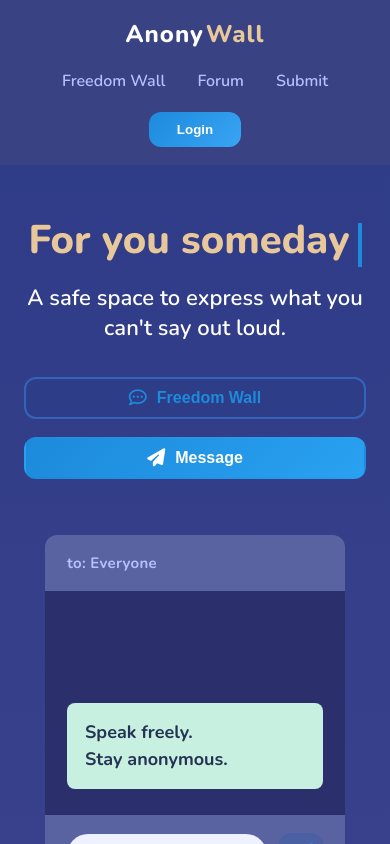
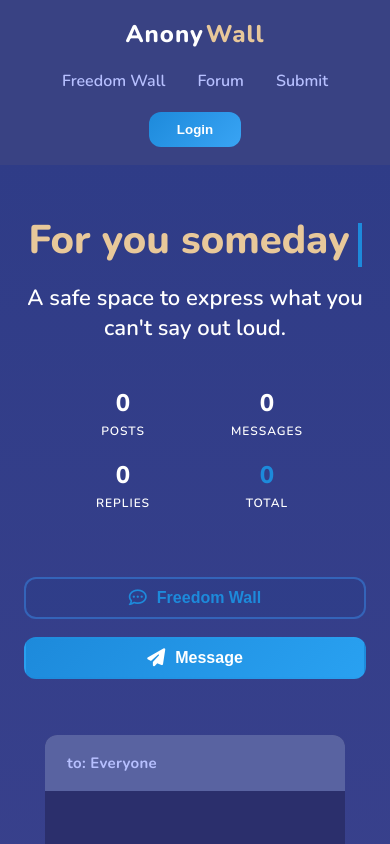
Before and after one commit to SoftEng2025/The-Anonymous-Wall, a React (Vite) app: page / in a window 390 px wide. Shown: the top 844 px of the page. Built offline with nearby package versions, Linux system fonts and the light colour scheme; no server answers; the database is empty.

Commit message:
Add message counter in  home page

```diff
--- /dev/null
+++ b/src/components/Stats.css
@@ -0,0 +1,61 @@
+.stats-container {
+    display: flex;
+    justify-content: center;
+    gap: 40px;
+    margin-top: 40px;
+    padding: 20px;
+    flex-wrap: wrap;
+}
+
+.stat-item {
+    display: flex;
+    flex-direction: column;
+    align-items: center;
+    gap: 8px;
+    min-width: 120px;
+}
+
+.stat-number {
+    font-size: 32px;
+    font-weight: 800;
+    line-height: 1;
+}
+
+.stat-label {
+    font-size: 14px;
+    font-weight: 600;
+    text-transform: uppercase;
+    letter-spacing: 1px;
+    color: var(--text-light);
+}
+
+.stat-item.mint .stat-number {
+    color: var(--accent-mint);
+}
+
+.stat-item.peach .stat-number {
+    color: var(--accent-peach);
+}
+
+.stat-item.coral .stat-number {
+    color: var(--accent-coral);
+}
+
+.stat-item.blue .stat-number {
+    color: var(--accent-blue);
+}
+
+@media (max-width: 600px) {
+    .stats-container {
+        gap: 24px;
+        margin-top: 24px;
+    }
+
+    .stat-number {
+        font-size: 24px;
+    }
+
+    .stat-label {
+        font-size: 12px;
+    }
+}
--- /dev/null
+++ b/src/components/Stats.jsx
@@ -0,0 +1,32 @@
+import React from 'react';
+import { useStats } from '../hooks/useStats';
+import './Stats.css';
+
+export default function Stats() {
+    const { postCount, messageCount, replyCount, totalCount, loading } = useStats();
+
+    if (loading) {
+        return <div className="stats-container" aria-busy="true">Loading stats...</div>;
+    }
+
+    return (
+        <div className="stats-container" aria-label="Community Statistics">
+            <div className="stat-item mint">
+                <span className="stat-number">{postCount}</span>
+                <span className="stat-label">Posts</span>
+            </div>
+            <div className="stat-item peach">
+                <span className="stat-number">{messageCount}</span>
+                <span className="stat-label">Messages</span>
+            </div>
+            <div className="stat-item coral">
+                <span className="stat-number">{replyCount}</span>
+                <span className="stat-label">Replies</span>
+            </div>
+            <div className="stat-item blue">
+                <span className="stat-number">{totalCount}</span>
+                <span className="stat-label">Total</span>
+            </div>
+        </div>
+    );
+}
--- /dev/null
+++ b/src/hooks/useStats.js
@@ -0,0 +1,62 @@
+import { useState, useEffect } from 'react';
+import { collection, collectionGroup, onSnapshot, query } from 'firebase/firestore';
+import { db } from '../backend/config/firebase';
+
+export const useStats = () => {
+    const [stats, setStats] = useState({
+        postCount: 0,
+        messageCount: 0,
+        replyCount: 0,
+        totalCount: 0,
+        loading: true
+    });
+
+    useEffect(() => {
+        const postsQuery = query(collection(db, 'posts'));
+        const messagesQuery = query(collection(db, 'messages'));
+        const repliesQuery = query(collectionGroup(db, 'replies'));
+
+        let postCount = 0;
+        let messageCount = 0;
+        let replyCount = 0;
+
+        const updateStats = () => {
+            setStats({
+                postCount,
+                messageCount,
+                replyCount,
+                totalCount: postCount + messageCount + replyCount,
+                loading: false
+            });
+        };
+
+        const unsubscribePosts = onSnapshot(postsQuery, (snapshot) => {
+            postCount = snapshot.size;
+            updateStats();
+        }, (error) => {
+            console.error("Error listening to posts:", error);
+        });
+
+        const unsubscribeMessages = onSnapshot(messagesQuery, (snapshot) => {
+            messageCount = snapshot.size;
+            updateStats();
+        }, (error) => {
+            console.error("Error listening to messages:", error);
+        });
+
+        const unsubscribeReplies = onSnapshot(repliesQuery, (snapshot) => {
+            replyCount = snapshot.size;
+            updateStats();
+        }, (error) => {
+            console.error("Error listening to replies:", error);
+        });
+
+        return () => {
+            unsubscribePosts();
+            unsubscribeMessages();
+            unsubscribeReplies();
+        };
+    }, []);
+
+    return stats;
+};
--- a/src/pages/Browse.css
+++ b/src/pages/Browse.css
@@ -1,7 +1,6 @@
 .browse-container {
     width: 100%;
     max-width: 1200px;
-    padding: 2rem;
     display: flex;
     flex-direction: column;
     gap: 3rem;
--- a/src/pages/Forum.css
+++ b/src/pages/Forum.css
@@ -1,5 +1,4 @@
 .forum-page {
-    padding: 2rem;
     max-width: 1200px;
     margin: 0 auto;
     color: white;
@@ -415,7 +414,9 @@
     border-radius: 6px;
     cursor: pointer;
     font-weight: 600;
-    font-size: 0.75rem;
+    display: flex;
+    align-items: center;
+    gap: 0.5rem;
     padding: 0.3rem 0.7rem;
     border-radius: 12px;
     font-weight: 700;
@@ -424,193 +425,3 @@
     align-items: center;
     gap: 0.4rem;
 }
-
-.board-badge i {
-    font-size: 0.85rem;
-}
-
-.post-title {
-    font-size: 1.4rem;
-    font-weight: 700;
-    margin-bottom: 0.5rem;
-    color: white;
-}
-
-.post-content {
-    color: rgba(255, 255, 255, 0.7);
-    line-height: 1.5;
-    margin-bottom: 1.5rem;
-    font-size: 0.95rem;
-}
-
-.post-actions {
-    display: flex;
-    gap: 1.5rem;
-    color: white;
-}
-
-.action-btn {
-    display: flex;
-    align-items: center;
-    gap: 0.5rem;
-    background: none;
-    border: none;
-    color: white;
-    cursor: pointer;
-    font-size: 1rem;
-    padding: 0;
-    opacity: 0.8;
-    transition: opacity 0.2s;
-}
-
-.action-btn:hover {
-    opacity: 1;
-}
-
-.action-btn i {
-    font-size: 1.2rem;
-}
-
-/* Modal Styles */
-.modal-overlay {
-    position: fixed;
-    top: 0;
-    left: 0;
-    right: 0;
-    bottom: 0;
-    background: rgba(0, 0, 0, 0.7);
-    display: flex;
-    justify-content: center;
-    align-items: center;
-    z-index: 1000;
-    backdrop-filter: blur(5px);
-}
-
-.modal-content {
-    background: #3b4275;
-    padding: 2rem;
-    border-radius: 12px;
-    width: 100%;
-    max-width: 500px;
-    box-shadow: 0 10px 25px rgba(0, 0, 0, 0.3);
-    color: white;
-    margin-bottom: 2rem;
-}
-
-.modal-header {
-    margin-bottom: 1.5rem;
-}
-
-.modal-title {
-    font-size: 1.5rem;
-    font-weight: 700;
-    margin: 0;
-}
-
-.modal-body {
-    display: flex;
-    flex-direction: column;
-    gap: 1rem;
-}
-
-.modal-input,
-.modal-textarea {
-    width: 100%;
-    padding: 1rem;
-    border-radius: 8px;
-    border: none;
-    background: white;
-    font-family: inherit;
-    font-size: 1rem;
-    box-sizing: border-box;
-}
-
-/* Board Selector in Modal */
-.board-selector {
-    display: flex;
-    flex-direction: column;
-    gap: 0.75rem;
-}
-
-.board-label {
-    font-weight: 600;
-    color: white;
-    font-size: 0.95rem;
-}
-
-.board-options {
-    display: flex;
-    gap: 0.75rem;
-    flex-wrap: wrap;
-}
-
-.board-option {
-    flex: 1;
-    min-width: 120px;
-    padding: 1rem;
-    border-radius: 8px;
-    border: 2px solid rgba(255, 255, 255, 0.2);
-    background: rgba(255, 255, 255, 0.1);
-    color: white;
-    cursor: pointer;
-    display: flex;
-    flex-direction: column;
-    align-items: center;
-    gap: 0.5rem;
-    transition: all 0.3s ease;
-    font-weight: 600;
-}
-
-.board-option i {
-    font-size: 1.5rem;
-}
-
-.board-option:hover {
-    background: rgba(255, 255, 255, 0.15);
-    border-color: rgba(255, 255, 255, 0.3);
-    transform: translateY(-2px);
-}
-
-.board-option.selected {
-    background: var(--board-color, #60a5fa);
-    border-color: var(--board-color, #60a5fa);
-    box-shadow: 0 4px 12px rgba(0, 0, 0, 0.3);
-}
-
-.modal-textarea {
-    min-height: 150px;
-    resize: vertical;
-}
-
-.modal-footer {
-    display: flex;
-    justify-content: flex-end;
-    gap: 1rem;
-    margin-top: 1.5rem;
-}
-
-.btn-cancel {
-    padding: 0.8rem 1.5rem;
-    background: #d9534f;
-    color: white;
-    border: none;
-    border-radius: 6px;
-    cursor: pointer;
-    font-weight: 600;
-    display: flex;
-    align-items: center;
-    gap: 0.5rem;
-}
-
-.btn-post {
-    padding: 0.8rem 1.5rem;
-    background: #0275d8;
-    color: white;
-    border: none;
-    border-radius: 6px;
-    cursor: pointer;
-    font-weight: 600;
-    display: flex;
-    align-items: center;
-    gap: 0.5rem;
-}
--- a/src/pages/Forum.jsx
+++ b/src/pages/Forum.jsx
@@ -7,6 +7,7 @@ import { userController } from '../backend/controllers/userController';
 import { MOCK_POSTS } from '../data/mockForumData';
 import { BOARDS, getBoardById, getBoardColor, getBoardName } from '../data/boardConfig';
 import LoginModal from '../components/LoginModal';
+import Stats from '../components/Stats';
 import './Forum.css';
 
 const Forum = () => {
--- a/src/pages/Home.css
+++ b/src/pages/Home.css
@@ -37,6 +37,17 @@
     margin-left: 8px;
     animation: blink 1.2s steps(2) infinite;
     vertical-align: bottom;
+}
+
+/* Stats Wrapper */
+.hero-stats-wrapper {
+    margin-bottom: 2rem;
+}
+
+.hero-stats-wrapper .stats-container {
+    margin-top: 2rem;
+    padding-top: 0;
+    padding-bottom: 0;
 }
 
 @keyframes blink {
--- a/src/pages/Home.jsx
+++ b/src/pages/Home.jsx
@@ -1,5 +1,6 @@
 import HeroButton from '../components/HeroButton'
 import MessageCard from '../components/MessageCard'
+import Stats from '../components/Stats'
 import './Home.css'
 import { useTypedLyrics } from '../hooks/useTypedLyrics'
 import {
@@ -22,6 +23,9 @@ export default function Home() {
                     <span className="hero-cursor" aria-hidden="true"></span>
                 </h1>
                 <p className="hero-subtitle">A safe space to express what you can't say out loud.</p>
+                <div className="hero-stats-wrapper">
+                    <Stats />
+                </div>
                 <div className="hero-actions">
                     {HERO_BUTTONS.map((button) => (
                         <HeroButton key={button.label} {...button} />
--- a/src/pages/Submit.css
+++ b/src/pages/Submit.css
@@ -2,7 +2,6 @@
     width: 100%;
     display: flex;
     justify-content: center;
-    padding: 2rem;
     animation: fadeIn 0.5s ease-in-out;
 }
 
```
Also changed, not shown: 1 other file (tests, documents, lock files or other folders).
